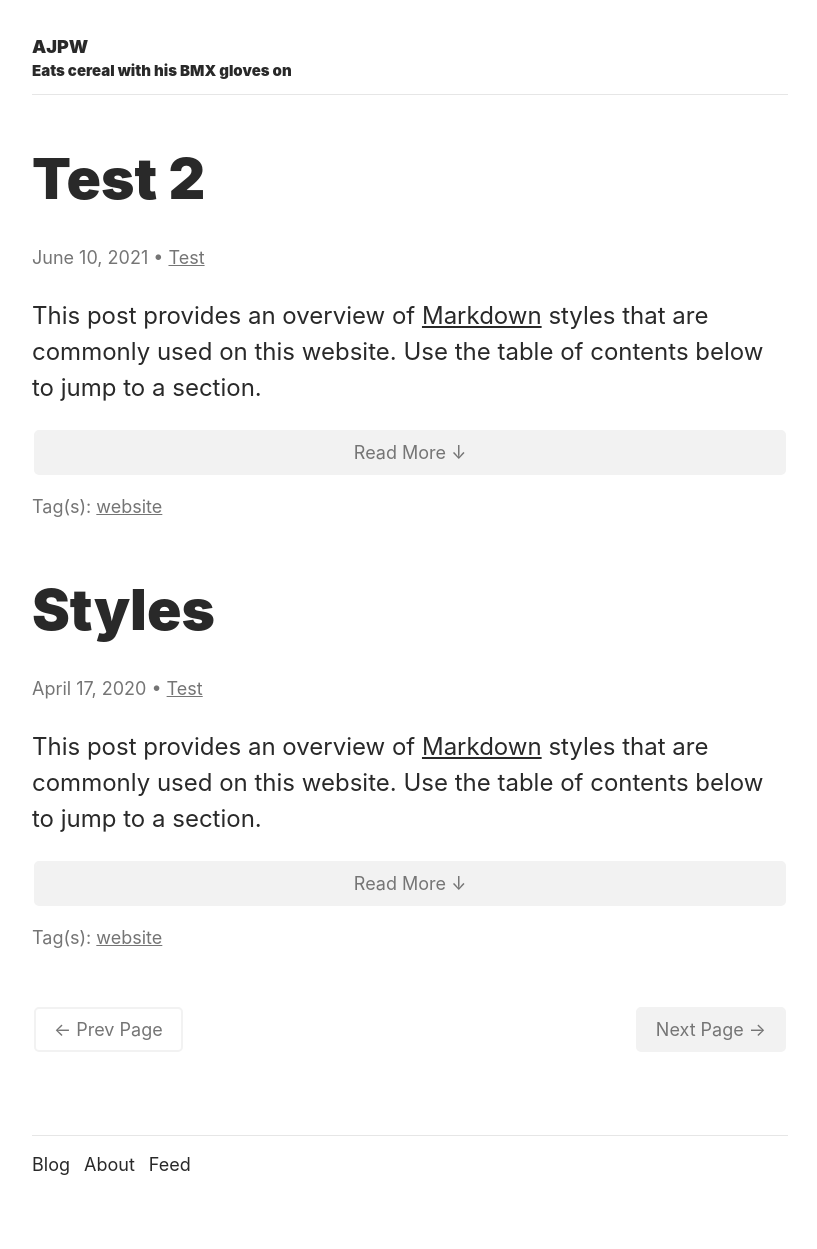
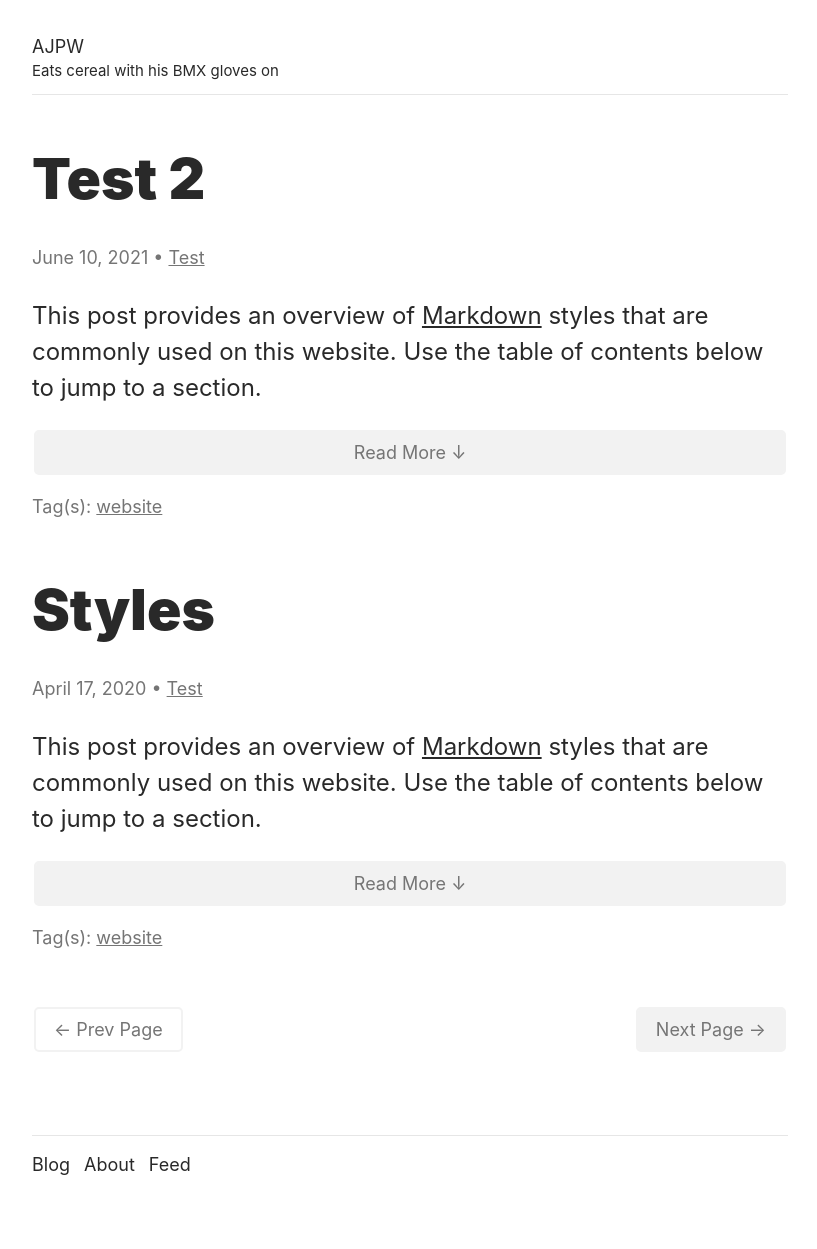
Before and after one commit to ajpwalser/ajpwalser.github.io, a Jekyll site: the page built from index.html, in a window 1280 px wide. Shown: the whole page, without its empty margins (230-1047 px from the left). Built offline with Jekyll 4.4.1, drawn with Linux system fonts in a browser that asks for light colours; some web fonts are replaced; the list of posts is cut into pages by our own code.

Commit message:
Update style.css

```diff
--- a/css/style.css
+++ b/css/style.css
@@ -35,11 +35,6 @@ hr {
 
 header {
 margin-bottom: 2em;
-font-weight: 500;
-}
-
-span.thin {
-font-weight: 300;
 }
 
 footer {
@@ -48,6 +43,7 @@ padding-top: 2em;
 
 .header,
 footer {
+  font-weight: 400;
   font-size: 75%;
   line-height: 1.25em;
 }
@@ -66,6 +62,10 @@ footer ul {
 footer li {
   display: inline;
   padding-right: 0.5em;
+}
+
+small {
+font-style: normal;
 }
 
 /* Headings */
```
